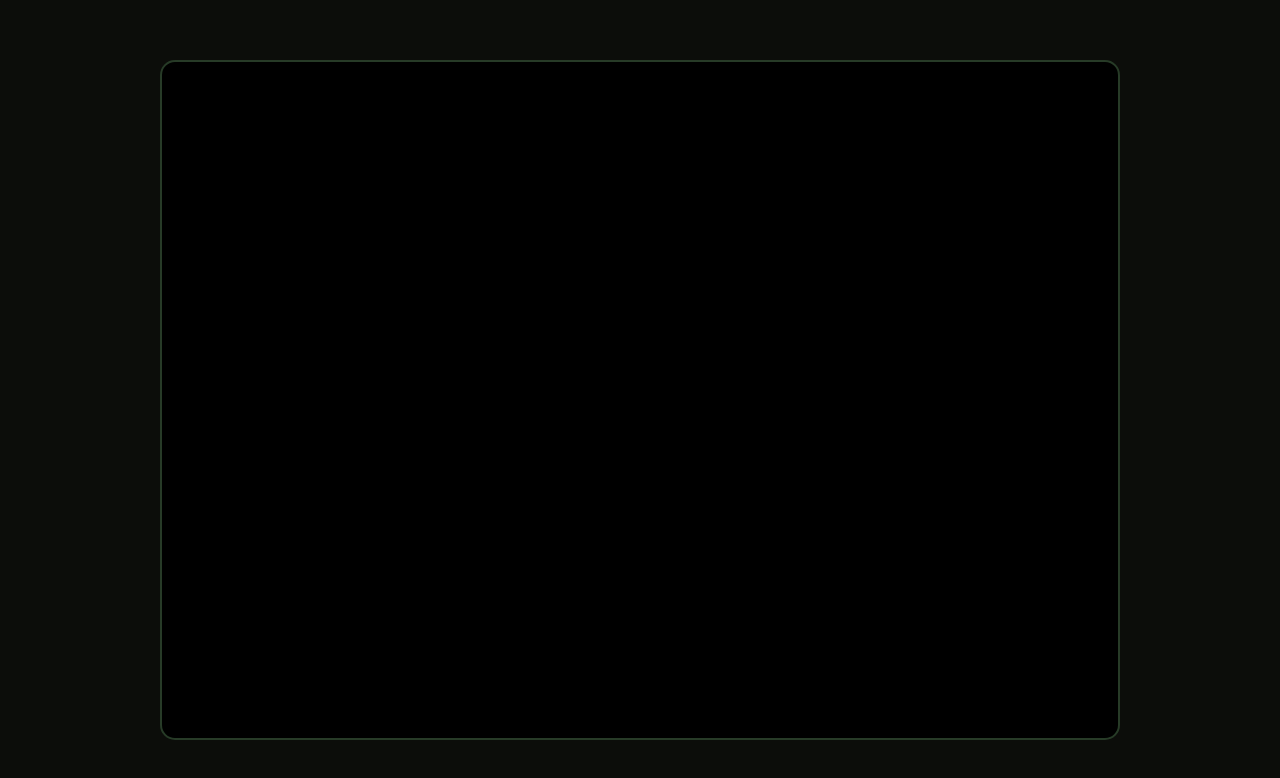
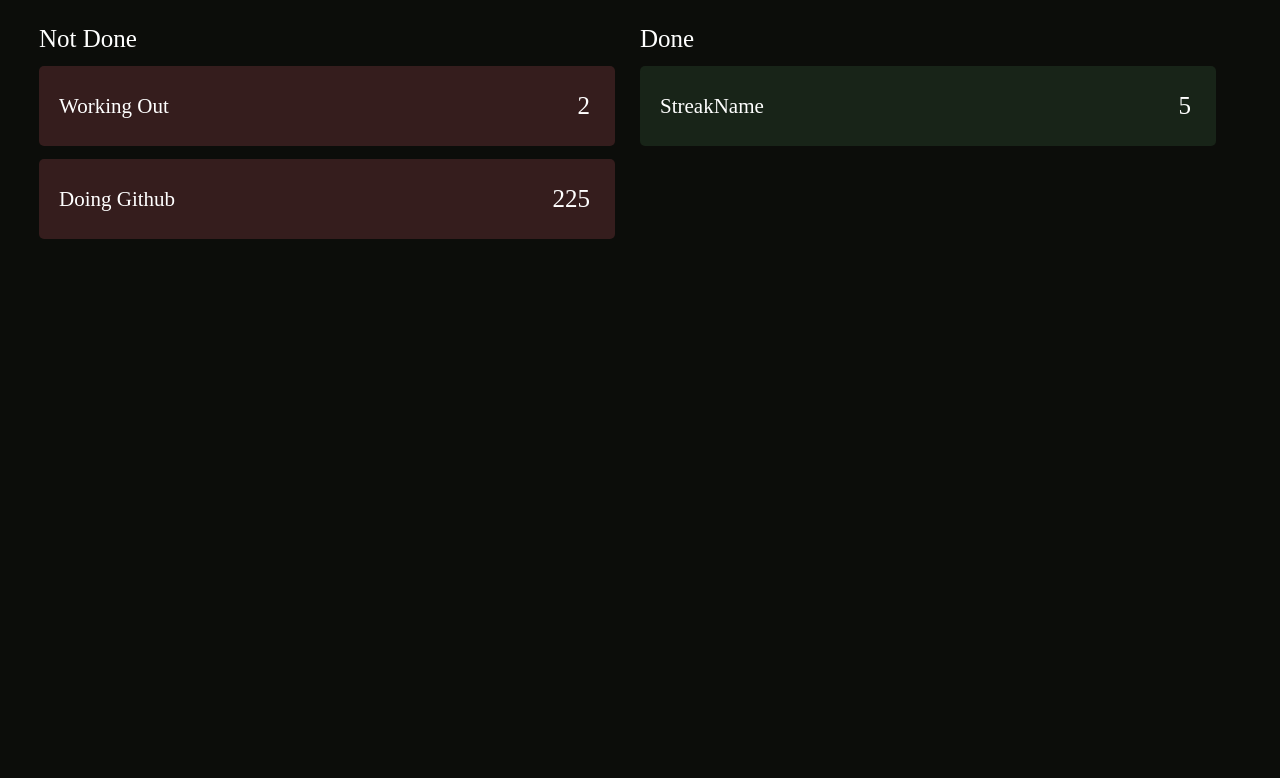
Before and after one commit to Kupinaaa/Streaks, a React (Vite) app in the folder frontend/: page / in a window 1280 px wide. Shown: the top 778 px of the page. Built offline with nearby package versions, Linux system fonts and the light colour scheme.

Commit message:
Divide streaks based on if they were already done today or not

```diff
--- a/frontend/src/Streaks.tsx
+++ b/frontend/src/Streaks.tsx
@@ -1,4 +1,4 @@
-import { useEffect, useState } from "react"
+import { JSXElementConstructor, ReactElement, ReactFragment, useEffect, useState } from "react"
 
 const Streaks = () => {
 
@@ -6,10 +6,15 @@ const Streaks = () => {
   interface StreakInterface {
     streakName: string,
     streak: number,
-    lastDate: string
+    lastDate: string,
+    done: boolean
   }
 
-  const [StreakData, setStreakData] = useState([])
+  const [StreakData, setStreakData] = useState([
+    { streakName: "StreakName", streak: 5, lastDate: "test", done: true },
+    { streakName: "Working Out", streak: 2, lastDate: "test", done: false },
+    { streakName: "Doing Github", streak: 225, lastDate: "test", done: false }
+  ])
 
   useEffect( () => {
     (async () => {
@@ -28,8 +33,10 @@ const Streaks = () => {
 
   if (!StreakData) throw {error: 'StreakData undefined'}
 
-  const StreakElements = StreakData.map((Streak:StreakInterface) => {
-    return(
+  let notDoneStreakElements: JSX.Element[] = [], doneStreakElements: JSX.Element[] = []
+
+  StreakData.forEach((Streak:StreakInterface) => {
+    const StreakElement = (
       <div key={Streak.streakName}
            className="streak-wrapper"
       >
@@ -37,9 +44,24 @@ const Streaks = () => {
         <div className="streak-number">{Streak.streak}</div>
       </div>
     )
+
+    if (Streak.done == true) doneStreakElements.push(StreakElement)
+    else notDoneStreakElements.push(StreakElement)
   })
 
-  return <div className="Streaks">{StreakElements}</div>
+
+  return (
+    <div className="Streaks">
+      <div className="notDoneStreaks">
+        <div className="title">Not Done</div>
+        {notDoneStreakElements}
+      </div>
+      <div className="doneStreaks">
+        <div className="title">Done</div>
+        {doneStreakElements}
+      </div>
+    </div>
+  )
 }
 
 export default Streaks
--- a/frontend/src/index.css
+++ b/frontend/src/index.css
@@ -17,32 +17,45 @@ html, body, #root {
 }
 
 .Streaks {
-    height: 85vh;
-    width: 75vw;
+    height: 100%;
+    width: 100%;
 
     display: flex;
-    align-items: center;
-    flex-direction: column;
+    justify-content: center;
+    flex-direction: row;
 
-    background-color: rgb(0, 0, 0);
-    border-radius: 15px;
     padding: 25px;
-    border: 2px solid #273b27;
+}
+
+.Streaks > * {
+    margin-right: 25px;
+}
+
+.Streaks > * > .title {
+    font-size: 25px;
+}
+
+.doneStreaks, .notDoneStreaks {
+    width: 45vw;
 }
 
 .streak-wrapper {
     display: block;
     position: relative;
 
-    margin-top: 15px;
+    margin-top: 13px;
     padding: 10px;
     padding-left: 20px;
 
-    min-height: 75px;
-    width: 85%;
+    min-height: 80px;
+    width: 100%;
     border-radius: 5px;
 
     background-color: #182418;
+}
+
+.notDoneStreaks > .streak-wrapper {
+    background-color: rgb(53, 29, 29);
 }
 
 .streak-name, .streak-number {
@@ -60,3 +73,12 @@ html, body, #root {
 
     font-size: 25px;
 }
+
+.streak-name {
+    position: absolute;
+
+    top: 50%;
+    transform: translate(0, -50%);
+
+    font-size: 21px;
+}
```
